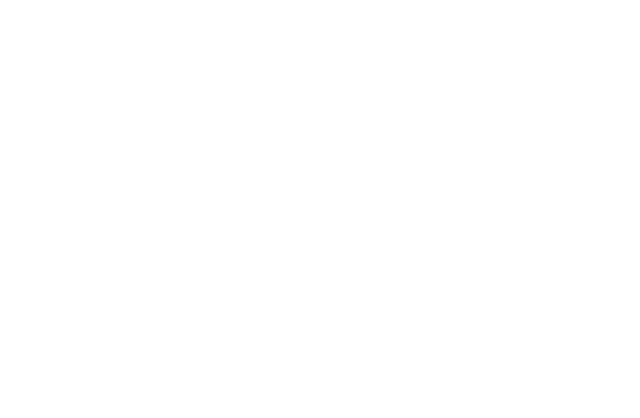
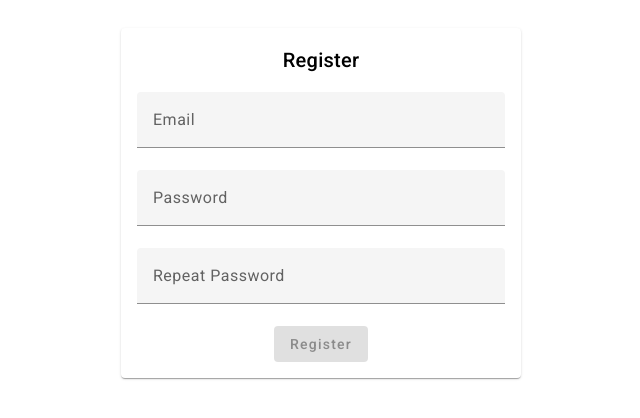
Before and after one commit to javitid/cards, an Angular app: page /#/register in a window 1280 px wide. Before the commit this address led to /#/. Shown: the top 418 px of the page, without its empty margins (319-959 px from the left). Built offline with nearby package versions, Linux system fonts and the light colour scheme.

Commit message:
Add register screen

```diff
--- a/src/app/app-routing.module.ts
+++ b/src/app/app-routing.module.ts
@@ -6,6 +6,7 @@
 import { GameComponent } from './pages/game/game.component';
 import { GenerateComponent } from './pages/generate/generate.component';
 import { LoginComponent } from './pages/login/login.component';
+import { RegisterComponent } from './pages/register/register.component';
 
 const routes: Routes = [
   {
@@ -31,6 +32,10 @@
         path: 'generate',
         component: GenerateComponent,
         canActivate: [TokenGuard]
+      },
+      {
+        path: 'register',
+        component: RegisterComponent
       }
     ],
   },
--- a/src/app/app.module.ts
+++ b/src/app/app.module.ts
@@ -17,13 +17,15 @@
 import { AuthMongoDBInterceptorService } from './services/auth-mongodb-interceptor.service';
 import { AuthService } from './services/auth.service';
 import { HelperService } from './utils/helper.service';
+import { RegisterComponent } from './pages/register/register.component';
 
 @NgModule({
   declarations: [
     AppComponent,
     GameComponent,
     GenerateComponent,
-    LoginComponent
+    LoginComponent,
+    RegisterComponent
   ],
   imports: [
     BrowserModule,
--- a/src/app/pages/login/login.component.html
+++ b/src/app/pages/login/login.component.html
@@ -15,7 +15,7 @@
                 Please provide a valid password
               </mat-error>
             </mat-form-field>
-            <button mat-raised-button color="primary">Login</button>
+            <button type="submit" [disabled]="!form.valid" mat-raised-button color="primary">Login</button>
           </form>
         </mat-card-content>
       </mat-card>
--- /dev/null
+++ b/src/app/pages/register/register.component.html
@@ -0,0 +1,28 @@
+<div>
+    <mat-card>
+        <mat-card-content>
+            <form [formGroup]="form" (ngSubmit)="onSubmit()">
+                <h2>Register</h2>
+                <mat-form-field class="full-width-input">
+                    <input matInput placeholder="Email" formControlName="username" required>
+                    <mat-error>
+                        Please provide a valid email address
+                    </mat-error>
+                </mat-form-field>
+                <mat-form-field class="full-width-input">
+                    <input matInput type="password" placeholder="Password" formControlName="password" required>
+                    <mat-error>
+                        Please provide a valid password
+                    </mat-error>
+                </mat-form-field>
+                <mat-form-field class="full-width-input">
+                    <input matInput type="password" placeholder="Repeat Password" formControlName="confirmPassword" required>
+                    <mat-error>
+                        Please repeat password
+                    </mat-error>
+                </mat-form-field>
+                <button type="submit" [disabled]="!form.valid" mat-raised-button color="primary">Register</button>
+            </form>
+        </mat-card-content>
+      </mat-card>
+</div>
--- /dev/null
+++ b/src/app/pages/register/register.component.scss
@@ -0,0 +1,9 @@
+mat-card {
+  max-width: 400px;
+  margin: 2em auto;
+  text-align: center;
+}
+
+mat-form-field {
+  display: block;
+}
--- /dev/null
+++ b/src/app/pages/register/register.component.ts
@@ -0,0 +1,61 @@
+import { Component } from '@angular/core';
+import { AbstractControl, FormBuilder, ValidationErrors, ValidatorFn, Validators } from '@angular/forms';
+import { MatSnackBar } from '@angular/material/snack-bar';
+import { Router } from '@angular/router';
+
+import { AuthService } from '../../services/auth.service';
+
+declare const FB: any;
+
+@Component({
+  selector: 'app-register',
+  templateUrl: './register.component.html',
+  styleUrls: ['./register.component.scss'],
+})
+export class RegisterComponent {
+  public form: any;
+
+  constructor(
+    private router: Router,
+    private authService: AuthService,
+    private fb: FormBuilder,
+    private _snackBar: MatSnackBar
+  ) {
+    this.form = this.fb.group({
+      username: ['', Validators.email],
+      password: ['', Validators.required],
+      confirmPassword: ['', Validators.required]
+    }, { validators: this.passwordMatchingValidatior });
+  }
+
+  async onSubmit() {
+    if (this.form.valid) {
+      try {
+        this.authService.login(this.form.value).subscribe(
+          (tokenBearer: any) => {
+            this.authService.saveToken('Bearer ' + tokenBearer.access_token);
+            this.router.navigate(['/game']);
+          },
+          (error: any) => {
+            console.error(error);
+            this._snackBar.open('Error with Username or Password', 'Close', {
+              duration: 5000,
+            });
+          }
+        );
+      } catch (err) {
+        this._snackBar.open('Error with Username or Password', 'Close', {
+          duration: 5000,
+        });
+      }
+    } else {
+    }
+  }
+
+  passwordMatchingValidatior: ValidatorFn = (control: AbstractControl): ValidationErrors | null => {
+    const password = control.get('password');
+    const confirmPassword = control.get('confirmPassword');
+
+    return password?.value === confirmPassword?.value ? null : { notmatched: true };
+  };
+}
```
Also changed, not shown: 1 other file (tests, documents, lock files or other folders).
